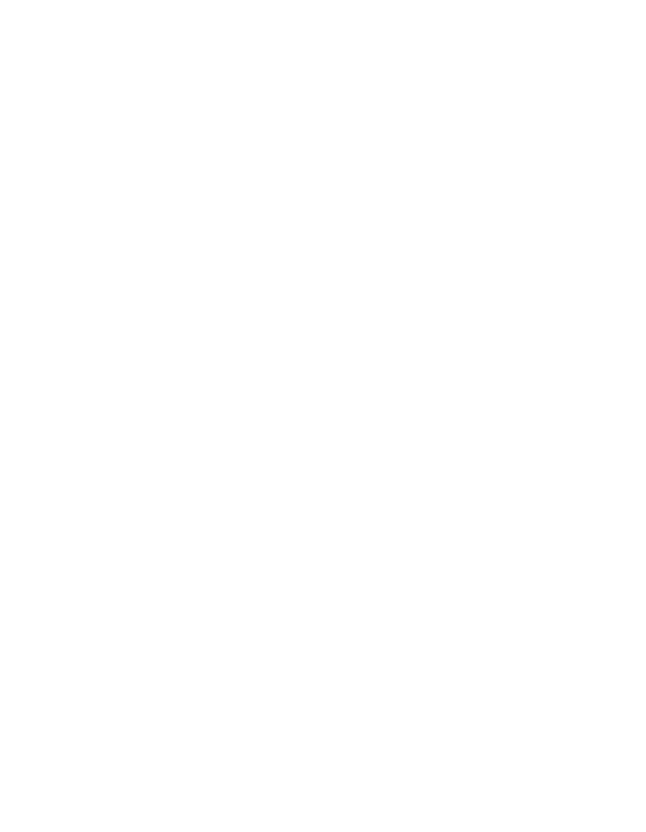
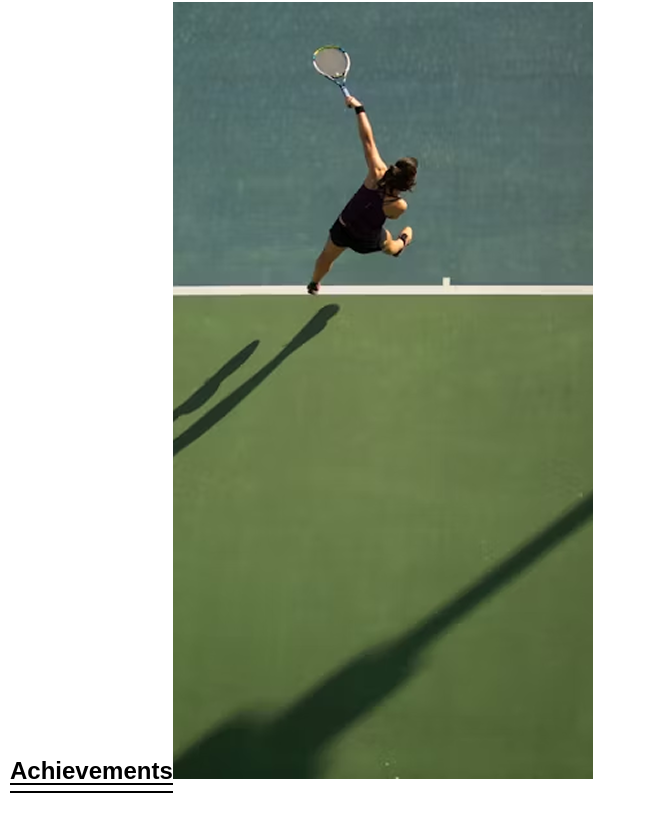
Before and after one commit to Suyashbansod71/Tennis-Academy, a React (Create React App) app: page / in a window 1280 px wide. Shown: the part 1489-2321 px from the top of the page, without its empty margins (0-646 px from the left). Before the commit the page ends 1481 px from the top, so only its background shows below. Built offline with nearby package versions, Linux system fonts and the light colour scheme; a web font is replaced by a local one.

Commit message:
changes related to who we are  and achievements section

```diff
--- a/src/components/MainContent.jsx
+++ b/src/components/MainContent.jsx
@@ -1,11 +1,15 @@
 import React from "react";
 import "../styles/landingPage.css";
 import whoWeAre from "../images/whoWeAre.png"
+import achievements1 from "../images/achievements1.png"
 
 const MainContent = () => {
   return (
 
     //Main Content Section Code
+
+    <>
+
 <div className="whoWeAreSection">
   <div className="titles-right">
     <h4>Who We Are</h4>
@@ -36,6 +40,16 @@
   </div>
 </div>
 
+ <div className="achievements">
+  <div className="titles-left">
+    <h4>Achievements</h4>
+
+    <img src={achievements1} alt="Who We Are" className="" />
+  </div>
+
+</div>
+</>
+
 
   );
 };
--- a/src/styles/landingPage.css
+++ b/src/styles/landingPage.css
@@ -139,5 +139,34 @@
         line-height: 1.5;
       }
 
+      .achievements {
+        padding: 10px;
+        display: flex;
+        flex-direction: column;
+      }
+      .titles-left {
+        text-align: left;
+        position: relative;
+      }
+
+      .titles-left h4 {
+        font-family: 'Plush', sans-serif;
+        font-size: 24px;
+        color: #000000;
+        display: inline-block;
+        position: relative;
+        padding-bottom: 8px;
+      }
+
+      .titles-left h4::after {
+        content: '';
+        position: absolute;
+        right: 0;
+        bottom: 0;
+        width: 100%;
+        height: 6px;
+        border-top: 2px solid #000000;
+        border-bottom: 2px solid #000000;
+      }
 
   }
```
Also changed, not shown: src/images/achievements1.png (added).
